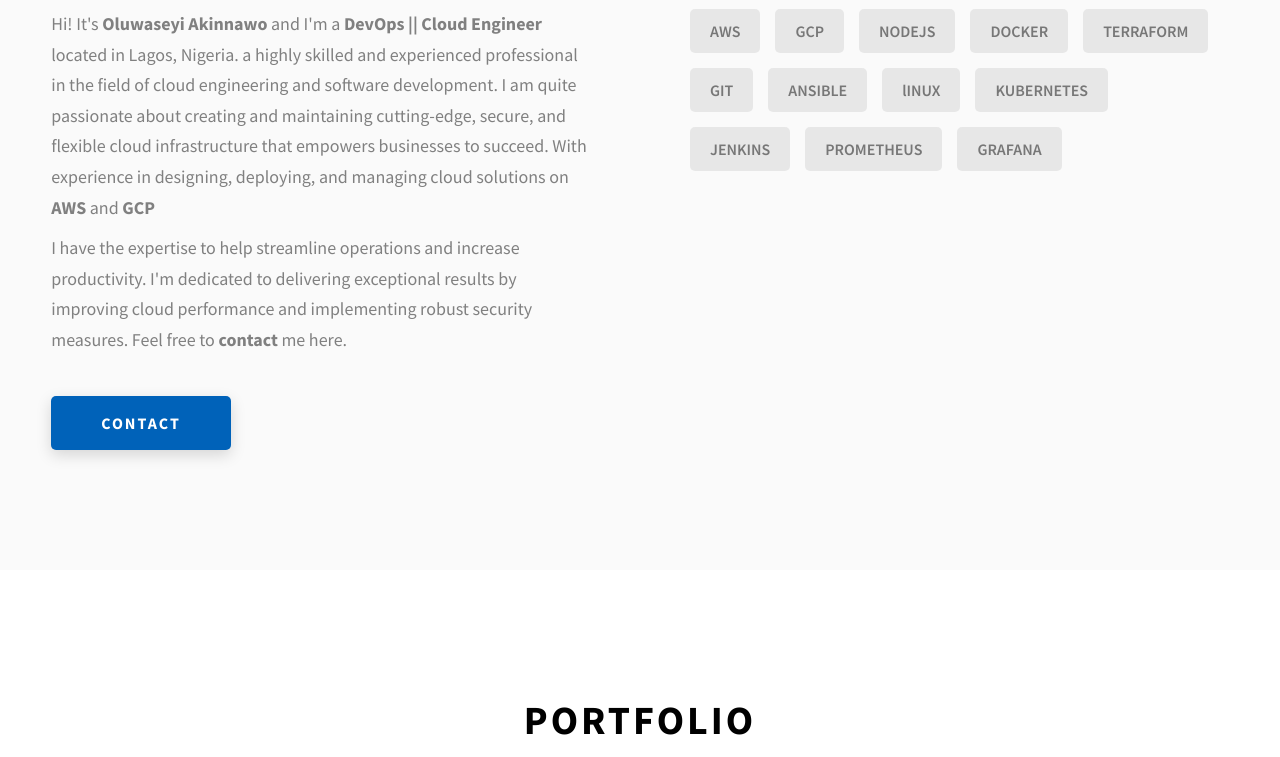
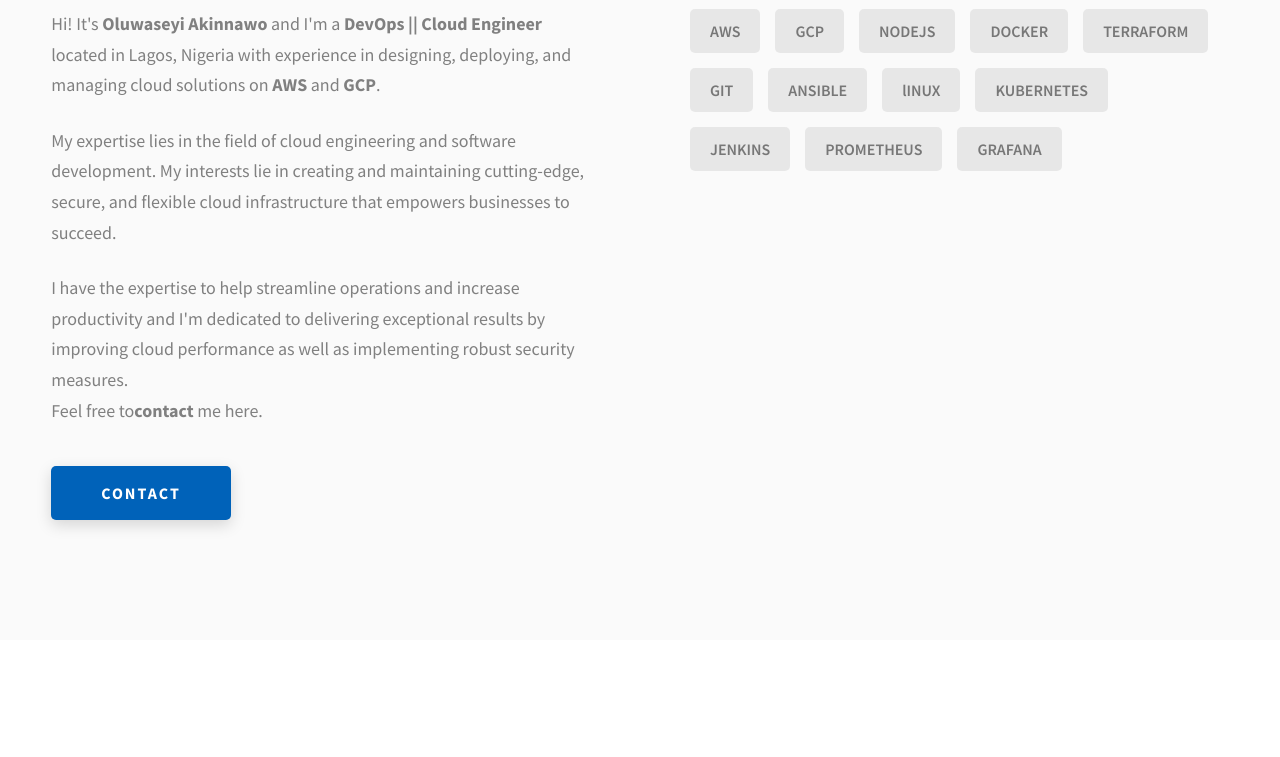
Before and after one commit to SeyiCodes/my-portfolio, a website: page index.html in a window 1280 px wide. Shown: the part 1200-1957 px from the top of the page. Drawn offline with Linux system fonts and the light colour scheme.

Commit message:
edit bio

```diff
--- a/index.html
+++ b/index.html
@@ -171,11 +171,17 @@
                 Hi! It's
                 <strong>Oluwaseyi Akinnawo</strong>
                 and I'm a <strong> DevOps || Cloud Engineer </strong> located in
-                Lagos, Nigeria. a highly skilled and experienced professional in the field of cloud engineering and software development. I am quite passionate about creating and maintaining cutting-edge, secure, and flexible cloud infrastructure that empowers businesses to succeed. With experience in designing, deploying, and managing cloud solutions on <strong>AWS</strong> and <strong>GCP</strong>
+                Lagos, Nigeria with experience in designing, deploying, and managing cloud solutions on <strong>AWS</strong> and <strong>GCP</strong>.
               </p>
+              <br>
               <p class="about__content-details-para">
-                I have the expertise to help streamline operations and increase productivity. I'm dedicated to delivering exceptional results by improving cloud performance and implementing robust security measures. Feel free to
-                <strong>contact</strong> me here.
+                My expertise lies in the field of cloud engineering and software development. My interests lie in creating and maintaining cutting-edge, secure, and flexible cloud infrastructure that empowers businesses to succeed.
+              </p>
+              <br>
+              <p class="about__content-details-para">
+                I have the expertise to help streamline operations and increase productivity and I'm dedicated to delivering exceptional results by improving cloud performance as well as implementing robust security measures.
+                <br>
+                Feel free to<strong>contact</strong> me here.
               </p>
             </div>
             <a href="./#contact" class="btn btn--med btn--theme dynamicBgClr"
```
